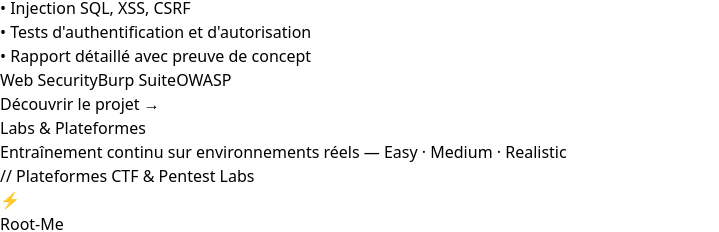
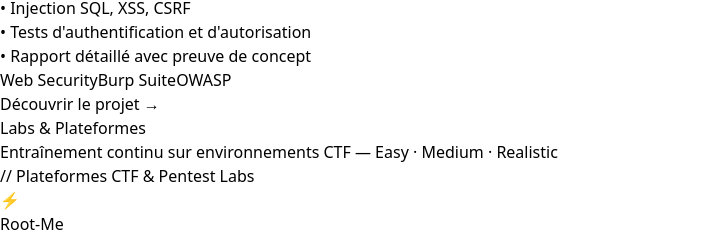
Before and after one commit to cktwi95/My-portfolio, a React (Vite) app: page / in a window 1280 px wide. Shown: the part 2656-2888 px from the top of the page, without its empty margins (0-719 px from the left). Built offline with nearby package versions, Linux system fonts and the light colour scheme.

Commit message:
modif section labs

```diff
--- a/src/App.jsx
+++ b/src/App.jsx
@@ -474,7 +474,7 @@ export default function Portfolio() {
             Labs & <span className="text-cyan-400">Plateformes</span>
           </h2>
           <p className="text-center text-gray-400 mb-12 font-mono text-sm">
-            Entraînement continu sur environnements réels — Easy · Medium · Realistic
+            Entraînement continu sur environnements CTF — Easy · Medium · Realistic
           </p>
 
           {/* Plateformes CTF */}
```
